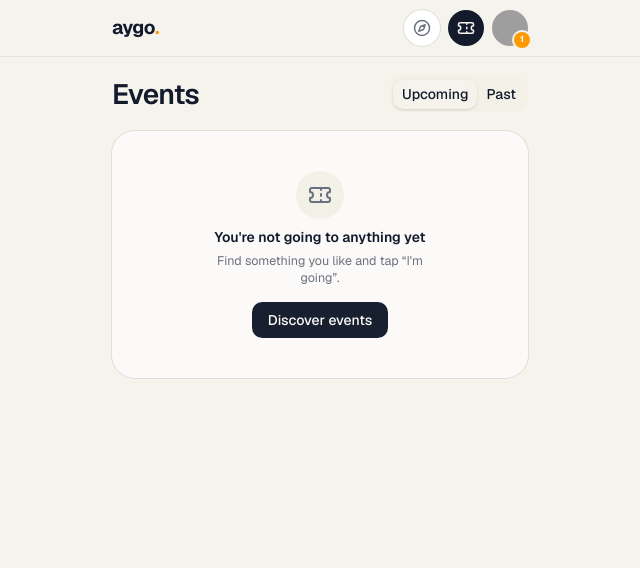
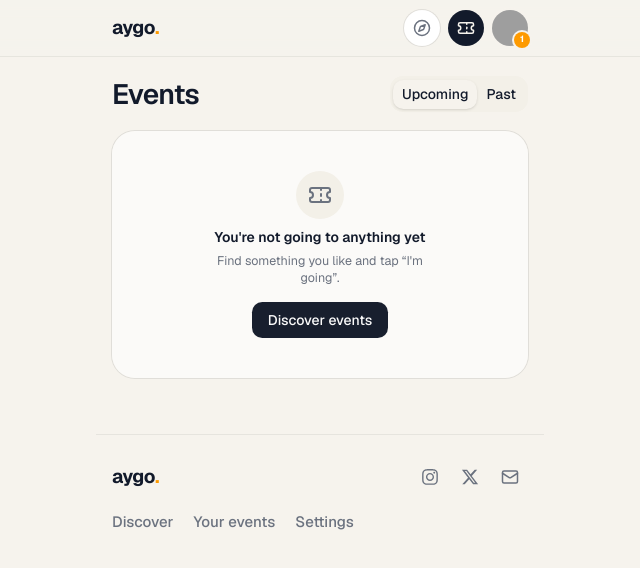
Before and after one commit to annie-angelika/aygo, a Next.js app: page /home in a window 1280 px wide. Shown: the top 568 px of the page, without its empty margins (320-960 px from the left). Built offline with nearby package versions, Linux system fonts and the light colour scheme; grey boxes are pictures that could not be loaded.

Commit message:
Add Luma-style site footer to Home and Discover screens
Introduce a SiteFooter component (wordmark, social icons, nav links) and
mount it at the bottom of the Home and Discover screens, spanning full
width to match the existing design system.

```diff
--- /dev/null
+++ b/components/layout/site-footer.tsx
@@ -0,0 +1,58 @@
+import Link from "next/link";
+import { LuMail } from "react-icons/lu";
+import { FaInstagram, FaXTwitter } from "react-icons/fa6";
+
+const LINKS = [
+  { href: "/discover", label: "Discover" },
+  { href: "/home", label: "Your events" },
+  { href: "/settings", label: "Settings" },
+];
+
+const SOCIALS = [
+  { href: "https://instagram.com", label: "Instagram", icon: FaInstagram },
+  { href: "https://x.com", label: "X", icon: FaXTwitter },
+  { href: "mailto:hello@aygo.app", label: "Email", icon: LuMail },
+];
+
+/**
+ * Luma-style site footer — wordmark with social icons on top, a row of nav
+ * links below. Lives at the bottom of long content screens (Home, Discover).
+ */
+export function SiteFooter() {
+  return (
+    <footer className="mt-10 border-t border-border/70 px-4 pb-10 pt-6">
+      <div className="flex items-center justify-between">
+        <span className="text-[19px] font-bold tracking-tight text-foreground">
+          aygo<span className="text-amber-500">.</span>
+        </span>
+
+        <div className="flex items-center gap-1">
+          {SOCIALS.map(({ href, label, icon: Icon }) => (
+            <a
+              key={label}
+              href={href}
+              target="_blank"
+              rel="noreferrer"
+              aria-label={label}
+              className="grid size-9 place-items-center rounded-full text-muted-foreground transition-colors hover:text-foreground"
+            >
+              <Icon className="size-[18px]" />
+            </a>
+          ))}
+        </div>
+      </div>
+
+      <nav className="mt-4 flex flex-wrap items-center gap-x-5 gap-y-2">
+        {LINKS.map(({ href, label }) => (
+          <Link
+            key={href}
+            href={href}
+            className="text-[15px] font-medium text-muted-foreground transition-colors hover:text-foreground"
+          >
+            {label}
+          </Link>
+        ))}
+      </nav>
+    </footer>
+  );
+}
--- a/components/screens/discover-screen.tsx
+++ b/components/screens/discover-screen.tsx
@@ -2,6 +2,7 @@ import { SectionTitle } from "@/components/ui/section-title";
 import { CategoryCard } from "@/components/discover/category-card";
 import { CalendarCard } from "@/components/discover/calendar-card";
 import { CityExplorer } from "@/components/city/city-explorer";
+import { SiteFooter } from "@/components/layout/site-footer";
 import { CATEGORY_BROWSE, FEATURED_CALENDARS } from "@/lib/discover-data";
 
 export function DiscoverScreen() {
@@ -19,24 +20,35 @@ export function DiscoverScreen() {
 
       <section>
         <SectionTitle>Browse by interest</SectionTitle>
-        <div className="grid grid-cols-2 gap-2.5">
+        {/* One compact row that scrolls sideways — minimal vertical space, and
+            the cards peek off-screen to signal there's more. px-4 lives on the
+            row so the right gutter is honored at the end of the scroll. */}
+        <div className="no-scrollbar -mx-4 overflow-x-auto py-1.5">
+          {/* w-max so the row wraps its content — without it the row only fills
+              the viewport and the right px-4 lands inside it, not after the last
+              card, so the last card collides with the edge at the scroll end. */}
+          <div className="flex w-max gap-2 px-4">
             {CATEGORY_BROWSE.map((c) => (
               <CategoryCard
                 key={c.category}
                 category={c.category}
                 count={c.count}
-              image={c.image}
               />
             ))}
+          </div>
         </div>
       </section>
 
       <section>
         <SectionTitle>Featured calendars</SectionTitle>
-        <div className="no-scrollbar -mx-4 flex gap-3 overflow-x-auto px-4 pb-1">
+        {/* px-4 lives on the inner row so the right gutter survives to the
+            end of the scroll (a scroll container drops its own end padding). */}
+        <div className="no-scrollbar -mx-4 overflow-x-auto pb-1">
+          <div className="flex gap-3 px-4">
             {FEATURED_CALENDARS.map((cal) => (
               <CalendarCard key={cal.id} calendar={cal} />
             ))}
+          </div>
         </div>
       </section>
 
@@ -44,6 +56,10 @@ export function DiscoverScreen() {
         <SectionTitle>Explore local events</SectionTitle>
         <CityExplorer />
       </section>
+
+      <div className="-mx-4">
+        <SiteFooter />
+      </div>
     </div>
   );
 }
--- a/components/screens/home-screen.tsx
+++ b/components/screens/home-screen.tsx
@@ -12,6 +12,7 @@ import { Button } from "@/components/ui/button";
 import { Skeleton } from "@/components/ui/skeleton";
 import { EmptyState } from "@/components/ui/empty-state";
 import { EventTimeline } from "@/components/event/event-timeline";
+import { SiteFooter } from "@/components/layout/site-footer";
 import type { AygoEvent } from "@/types";
 
 export type Period = "upcoming" | "past";
@@ -75,6 +76,10 @@ export function HomeScreen({ period }: { period: Period }) {
       ) : (
         <EventTimeline events={list} isGoing={isGoing} />
       )}
+
+      <div className="-mx-4">
+        <SiteFooter />
+      </div>
     </div>
   );
 }
```
Lines whose indentation alone changed are shown as unchanged.
